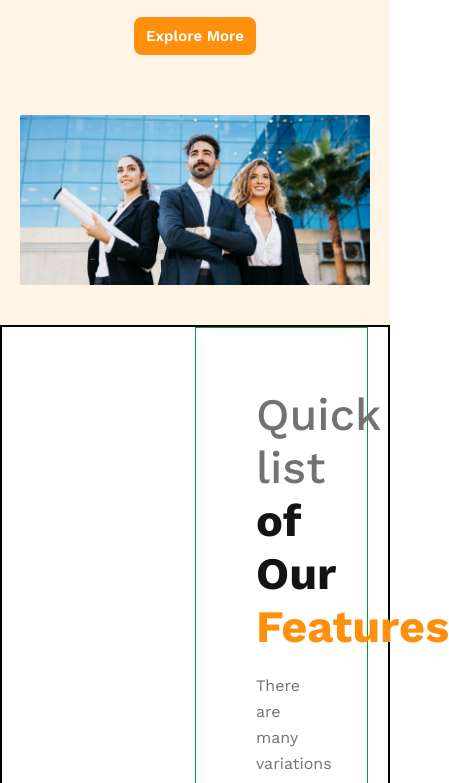
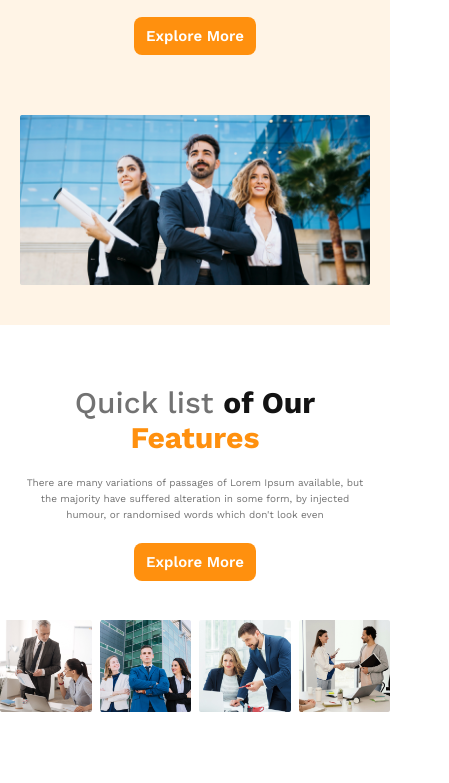
Before and after one commit to ShahedAhmedUtsho/g3-architect, a plain HTML site: page index.html in a window 390 px wide. Shown: the part 317-1100 px from the top of the page, 449 px wide, since content can reach past the window. Drawn offline with nearby package versions, Linux system fonts and the light colour scheme.

Commit message:
feture section responsive

```diff
--- a/style.css
+++ b/style.css
@@ -123,8 +123,7 @@ width: 868px;
 
 
 .Features-container{
-    border: 2px solid black;
-    min-height: 700px;
+    min-height: 500px;
     margin-bottom: 80px;
     display: flex;
     align-items: center;
@@ -137,7 +136,7 @@ width: 868px;
     display: grid;
     grid-template-columns: repeat(2,1fr);
     gap: 15px;
-    border: 1px solid red;
+    /* border: 1px solid red; */
 
 }
 .Features-grid img{
@@ -145,10 +144,10 @@ width: 868px;
 }
 
 .features-info{
-    border: 1px solid rgb(5, 157, 53);
+    /* border: 1px solid rgb(5, 157, 53); */
 
     width: 50%;
-    padding: 60px;
+    padding: 5%;
 }
 .features-info h2{
     color:  #727272;
@@ -212,7 +211,21 @@ line-height: 26px;
 
 
 
+@media screen and (max-width:960px) {
 
+    .features-info h2{
+    font-size: 40px;
+    }
+    .features-info p{
+
+    font-size: 15px;
+    line-height: 20px;
+    }
+
+
+
+
+}
 
 
 
@@ -269,7 +282,40 @@ line-height: 26px;
 
 }
 
+@media screen and (max-width:850px) {
 
+
+.Features-container{
+    flex-direction: column;
+    min-width: 300px;
+
+}
+.features-info{
+    width: 100%;
+    text-align: center;
+
+
+}
+.Features-grid{
+    width: 100%;
+    grid-template-columns: repeat(4,1fr);
+    gap: 8px;
+    order: 2;
+}
+.Features-grid img{
+    width: 100%;
+}
+
+
+
+
+
+
+
+
+
+
+}
 @media screen and (max-width:700px) {
 
     .hero h2{
@@ -330,6 +376,24 @@ line-height: 26px;
 
 
 
+    .Features-container{
+        margin: 40px 0 40px 0;
+      padding: 0;
+      max-height: 380px;
+      min-height: 380px;
+
+    }
+.features-info p{
+    font-size: 10px;
+    line-height: 16px;
+
+}
+.features-info h2{
+    font-size: 30px;
+
+}
+
+
 
 
 }
```
